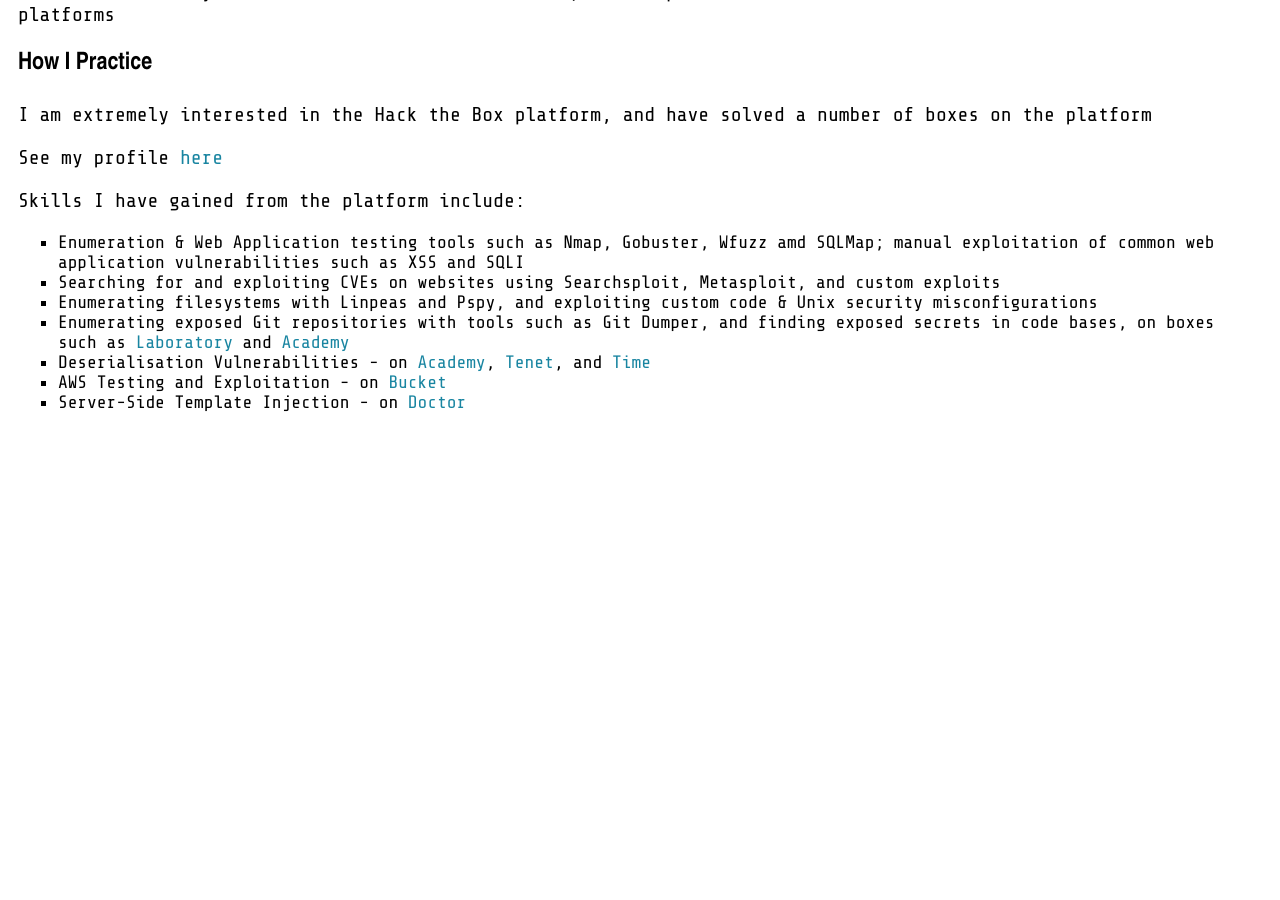
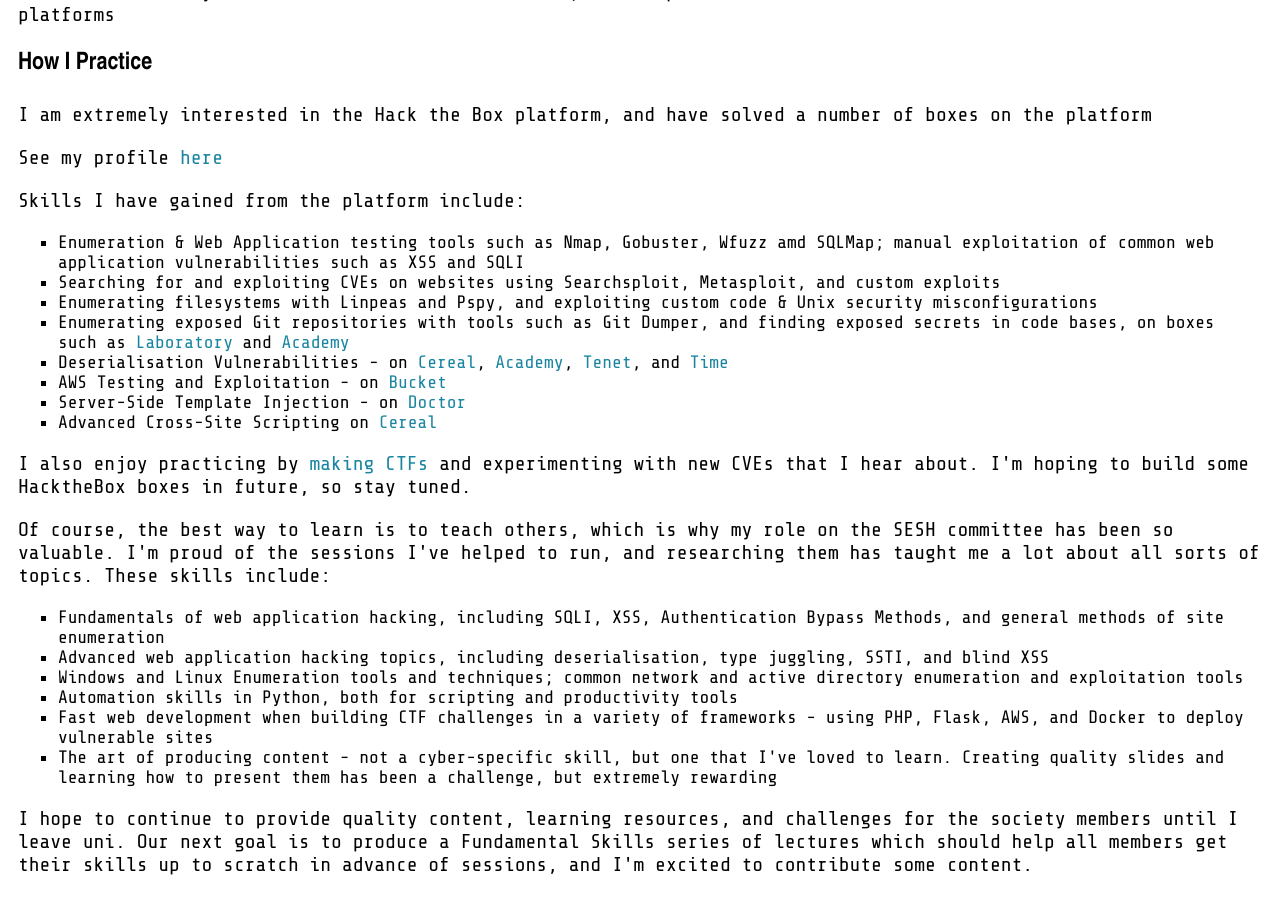
Before and after one commit to Twigonometry/mac-goodwin.com, a Jekyll site: the page built from mac-goodwin/compsci/cybersecurity.html, in a window 1280 px wide and 900 px high, scrolled down 1052 px. Built offline with Jekyll 4.4.1, drawn with Linux system fonts in a browser that asks for light colours; some web fonts are replaced; before the commit the page ends 1484 px from its top, so only the background shows below that.

Commit message:
Bucket typo and cyber skills update

```diff
--- a/mac-goodwin/compsci/cybersecurity.html
+++ b/mac-goodwin/compsci/cybersecurity.html
@@ -48,7 +48,23 @@ custom_font: https://fonts.googleapis.com/css2?family=Share+Tech+Mono&display=sw
     <li>Searching for and exploiting CVEs on websites using Searchsploit, Metasploit, and custom exploits</li>
     <li>Enumerating filesystems with Linpeas and Pspy, and exploiting custom code & Unix security misconfigurations</li>
     <li>Enumerating exposed Git repositories with tools such as Git Dumper, and finding exposed secrets in code bases, on boxes such as <a href="https://app.hackthebox.eu/machines/298">Laboratory</a> and <a href="https://app.hackthebox.eu/machines/297">Academy</a></li>
-    <li>Deserialisation Vulnerabilities - on <a href="https://app.hackthebox.eu/machines/297">Academy</a>, <a href="https://app.hackthebox.eu/machines/309">Tenet</a>, and <a href="https://app.hackthebox.eu/machines/286">Time</a></li>
+    <li>Deserialisation Vulnerabilities - on <a href="/blog/htb/2021/06/10/htb-cereal.html">Cereal</a>, <a href="https://app.hackthebox.eu/machines/297">Academy</a>, <a href="https://app.hackthebox.eu/machines/309">Tenet</a>, and <a href="https://app.hackthebox.eu/machines/286">Time</a></li>
     <li>AWS Testing and Exploitation - on <a href="https://app.hackthebox.eu/machines/283">Bucket</a></li>
     <li>Server-Side Template Injection - on <a href="https://app.hackthebox.eu/machines/278">Doctor</a></li>
+    <li>Advanced Cross-Site Scripting on <a href="/blog/htb/2021/06/10/htb-cereal.html">Cereal</a></li>
 </ul>
+
+<p>I also enjoy practicing by <a href="https://github.com/ShefESH/BakeryTF">making CTFs</a> and experimenting with new CVEs that I hear about. I'm hoping to build some HacktheBox boxes in future, so stay tuned.</p>
+
+<p>Of course, the best way to learn is to teach others, which is why my role on the SESH committee has been so valuable. I'm proud of the sessions I've helped to run, and researching them has taught me a lot about all sorts of topics. These skills include:</p>
+
+<ul>
+    <li>Fundamentals of web application hacking, including SQLI, XSS, Authentication Bypass Methods, and general methods of site enumeration</li>
+    <li>Advanced web application hacking topics, including deserialisation, type juggling, SSTI, and blind XSS</li>
+    <li>Windows and Linux Enumeration tools and techniques; common network and active directory enumeration and exploitation tools</li>
+    <li>Automation skills in Python, both for scripting and productivity tools</li>
+    <li>Fast web development when building CTF challenges in a variety of frameworks - using PHP, Flask, AWS, and Docker to deploy vulnerable sites</li>
+    <li>The art of producing content - not a cyber-specific skill, but one that I've loved to learn. Creating quality slides and learning how to present them has been a challenge, but extremely rewarding</li>
+</ul>
+
+<p>I hope to continue to provide quality content, learning resources, and challenges for the society members until I leave uni. Our next goal is to produce a Fundamental Skills series of lectures which should help all members get their skills up to scratch in advance of sessions, and I'm excited to contribute some content.</p>
```
Also changed, not shown: mac-goodwin/blog/HTB/_posts/2021-04-29-htb-bucket.md (+1 -1 lines).
